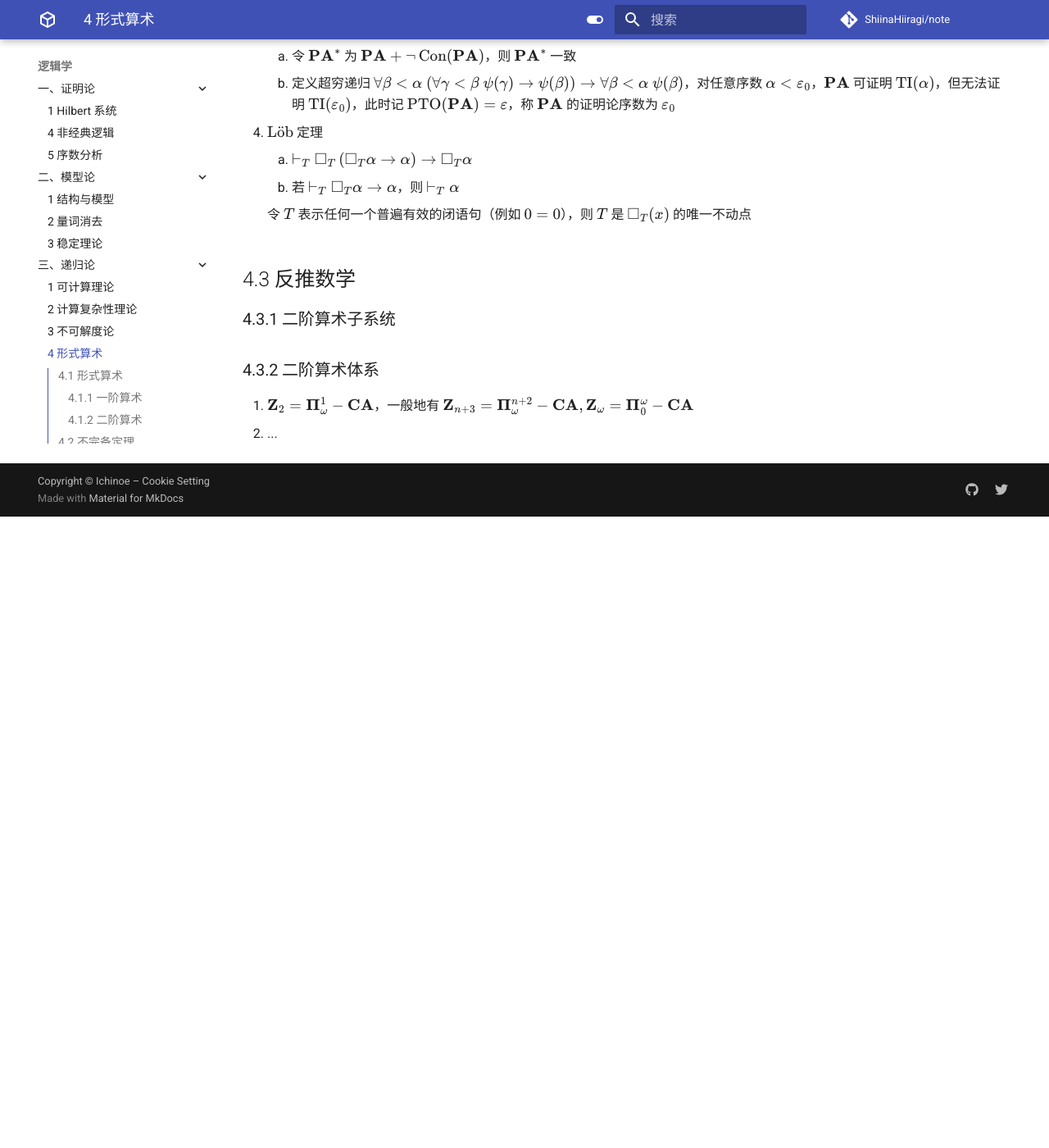
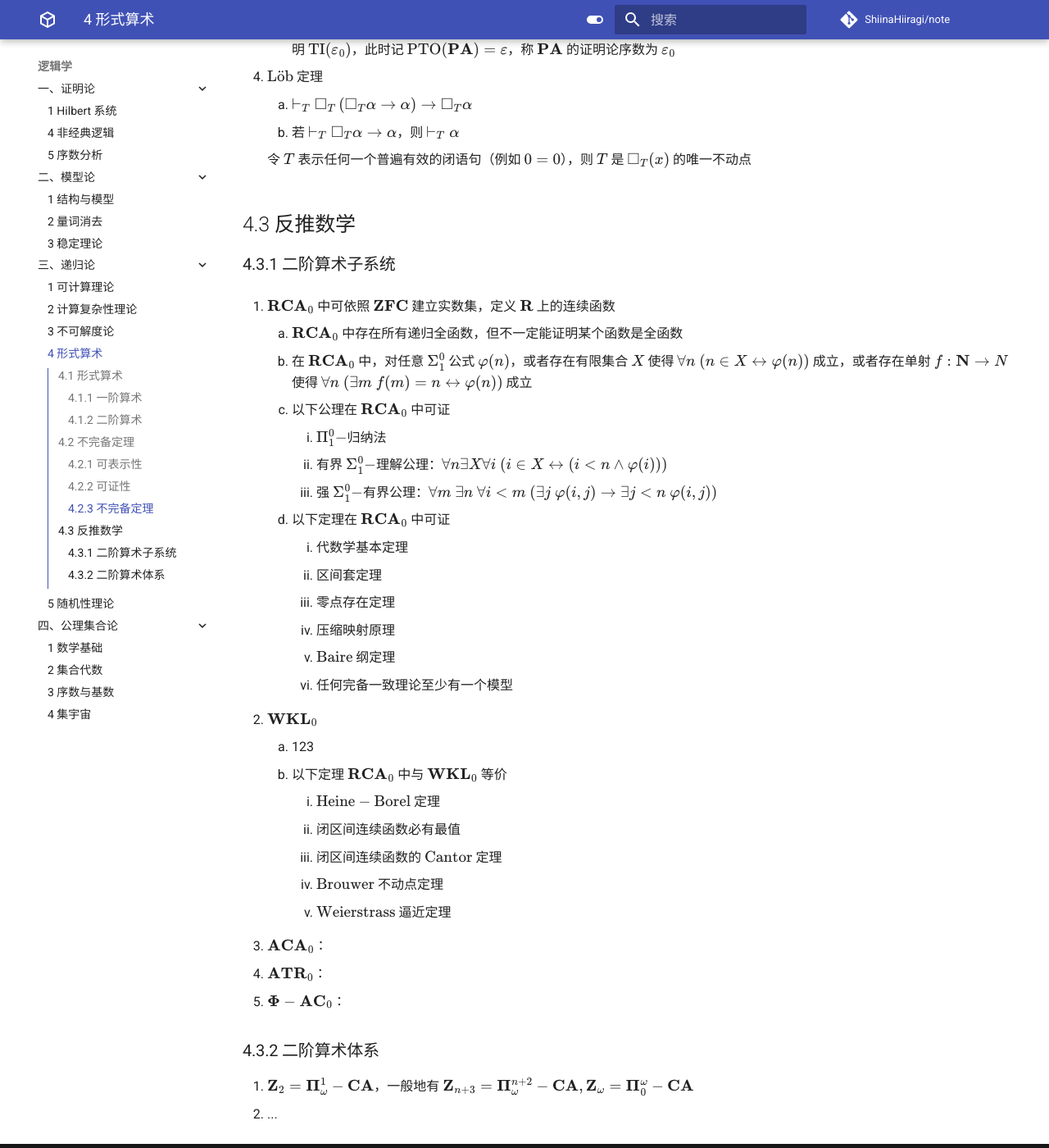
Before and after one commit to ShiinaHiiragi/note, an MkDocs documentation site: the page built from docs/logic/rec/arith.md, in a window 1280 px wide and 1400 px high, scrolled down 6586 px. Shown: the whole window at 82% size. Built offline with MkDocs 1.6.1 and Material for MkDocs 9.7.7, drawn with Linux system fonts in a browser that asks for light colours; comment, search, counter and statistics services are not loaded; before the commit the page ends 7216 px from its top, so only the background shows below that; some of the changed text lies outside the part shown.

Commit message:
fix typo

```diff
--- a/docs/logic/rec/arith.md
+++ b/docs/logic/rec/arith.md
@@ -213,6 +211,32 @@
 
 ## 4.3 反推数学
 ### 4.3.1 二阶算术子系统
+1. $\mathbf{RCA}_0$ 中可依照 $\mathbf{ZFC}$ 建立实数集，定义 $\mathbf{R}$ 上的连续函数
+    1. $\mathbf{RCA}_0$ 中存在所有递归全函数，但不一定能证明某个函数是全函数
+    2. 在 $\mathbf{RCA}_0$ 中，对任意 $\Sigma_{1}^0$ 公式 $\varphi(n)$，或者存在有限集合 $X$ 使得 $\forall n \ (n \in X \leftrightarrow \varphi(n))$ 成立，或者存在单射 $f: \mathbf N \to N$ 使得 $\forall n \ (\exists m \  f(m) =n \leftrightarrow \varphi(n))$ 成立
+    3. 以下公理在 $\mathbf{RCA}_0$ 中可证
+        1. $\Pi_1^0-$归纳法
+        2. 有界 $\Sigma_{1}^{0}-$理解公理：$\forall n \exists X \forall i \ (i \in X \leftrightarrow(i<n \wedge \varphi(i)))$
+        3. 强 $\Sigma_1^0-$有界公理：$\forall m \ \exists n \ \forall i<m \ (\exists j \ \varphi(i, j) \rightarrow \exists j<n \ \varphi(i, j))$
+    4. 以下定理在 $\mathbf{RCA}_0$ 中可证
+        1. 代数学基本定理
+        2. 区间套定理
+        3. 零点存在定理
+        4. 压缩映射原理
+        5. $\text{Baire}$ 纲定理
+        6. 任何完备一致理论至少有一个模型
+
+2. $\mathbf{WKL}_0$
+    1. 123
+    2. 以下定理 $\mathbf{RCA}_0$ 中与 $\mathbf{WKL}_0$ 等价
+        1. $\text{Heine}-\text{Borel}$ 定理
+        2. 闭区间连续函数必有最值
+        3. 闭区间连续函数的 $\text{Cantor}$ 定理
+        4. $\text{Brouwer}$ 不动点定理
+        5. $\text{Weierstrass}$ 逼近定理
+3. $\mathbf{ACA}_0$：
+4. $\mathbf{ATR}_0$：
+5. $\mathbf{\Phi}-\mathbf{AC}_0$：
 
 ### 4.3.2 二阶算术体系
 1. $\mathbf{Z}_2 = \mathbf{\Pi}_\omega^1-\mathbf{CA}$，一般地有 $\mathbf{Z}_{n+3} = \mathbf{\Pi}_\omega^{n+2}-\mathbf{CA}, \mathbf{Z}_\omega = \mathbf{\Pi}_0^\omega-\mathbf{CA}$
```
Also changed, not shown: other parts of docs/logic/rec/arith.md (+1 -3 lines), docs/anly/princ/diff.md (+4 -8 lines), docs/logic/set/base.md (+1 -1 lines), docs/top/point/prop.md (+1 -1 lines).
